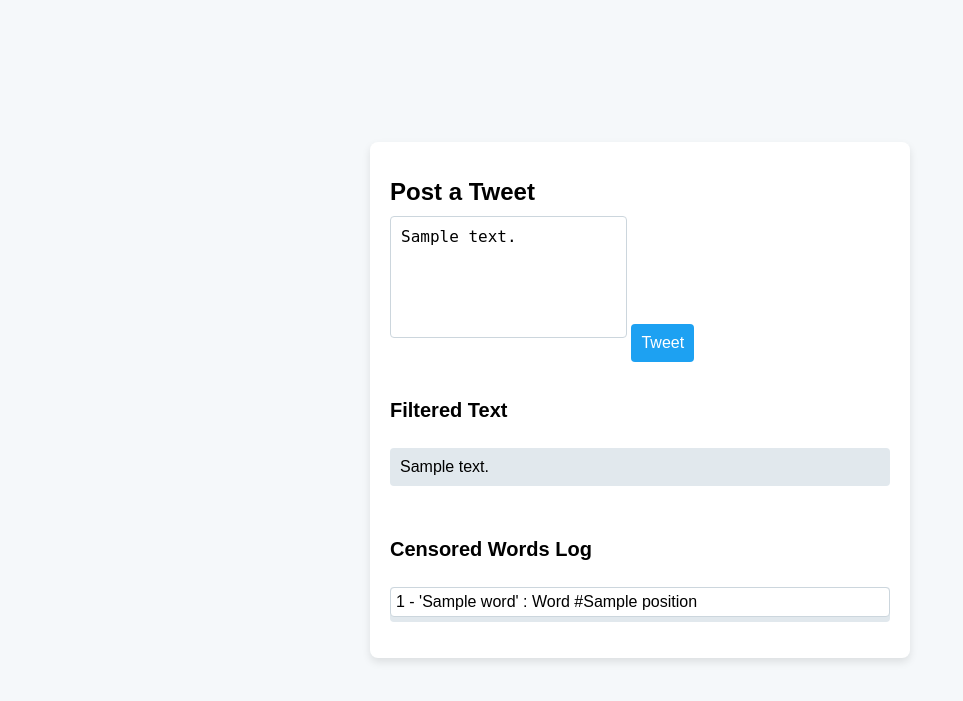
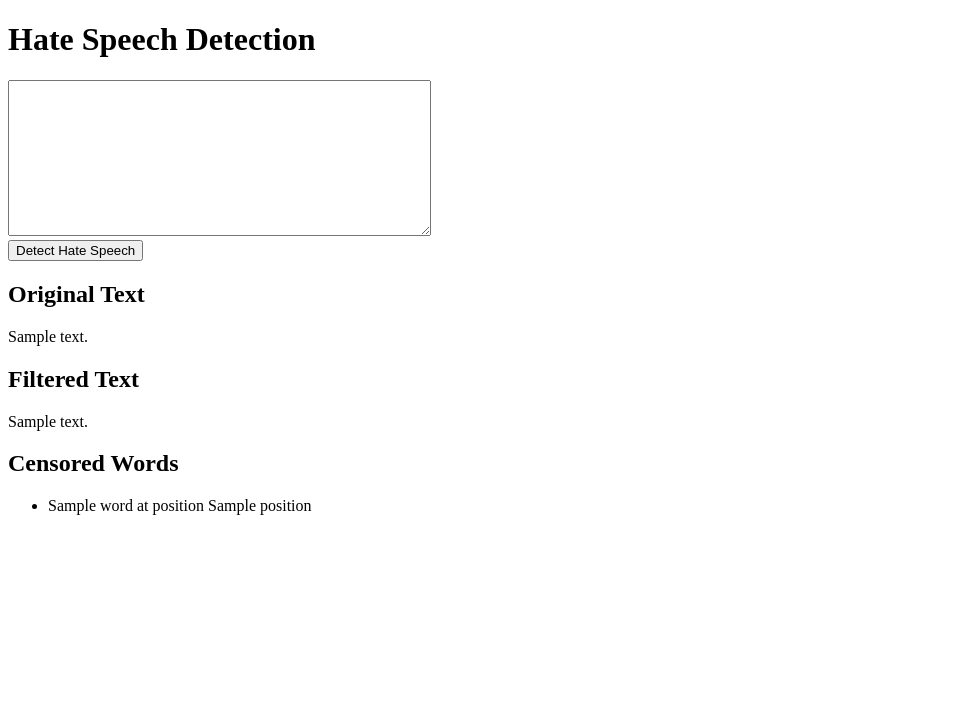
Before and after one commit to ahsanejaz1998/Final_project_2004, a Flask app: template templates/index.html in a window 1280 px wide. Shown: the top 701 px of the page, without its empty margins (0-963 px from the left). Run offline with Flask 3, Linux system fonts and the light colour scheme; the template is opened without the code that fills it: most values are stand-ins (such as "Sample title", 1, 10 or a date in 2020); parts of the project's set-up code (start-up, migrations or seed data) failed here and were passed over.

Commit message:
Integrated hate speech detection model with Flask app

```diff
--- a/app.py
+++ b/app.py
@@ -6,30 +6,63 @@
 # Purpose: Training four different models using the movies sentiment analysis dataset provided"
 
 from flask import Flask, render_template, request
+import joblib
+import re
+from nltk.tokenize import word_tokenize
+from nltk.corpus import stopwords
+stop_words = set(stopwords.words('english'))
 
 app = Flask(__name__)
 
+# Load the trained model and vectorizer
+model = joblib.load('logreg_model.pkl')
+vectorizer = joblib.load('vectorizer.pkl')
+
+# Preprocessing function (should match preprocessing in hate_speech.py)
+
+
+def preprocess_text(text):
+    text = text.lower()
+    text = re.sub(r"https\S+|www\S+http\S+", '', text)
+    text = re.sub(r'\@w+|\#', '', text)
+    text = re.sub(r'[^\w\s]', '', text)
+    text = re.sub(r'ð', '', text)
+    text_tokens = word_tokenize(text)
+    filtered_text = [w for w in text_tokens if not w in stop_words]
+    return " ".join(filtered_text)
+
 # Home Page
+
+
 @app.route('/')
 def index():
     return render_template('index.html')
 
 # POST - Hate Speech Filtering Results
+
+
 @app.route('/detect', methods=['POST'])
 def detect():
     text = request.form['text']
-    filtered_text, censored_words = fake_hate_speech_detection(text)
+    filtered_text, censored_words = detect_hate_speech(text)
     return render_template('index.html', original_text=text, filtered_text=filtered_text, censored_words=censored_words)
 
-def fake_hate_speech_detection(text):
 
-    # HARD CODED EXAMPLE - We need to put our classification model here to actually handle a library of hatespeech words.
+def detect_hate_speech(text):
+    # Preprocess the input text
+    preprocessed_text = preprocess_text(text)
+    # Transform the text using the vectorizer
+    transformed_text = vectorizer.transform([preprocessed_text])
+    # Predict hate speech (0 or 1) using the trained model
+    prediction = model.predict(transformed_text)[0]
+    # For demonstration, let's assume the model's output determines the hate speech words
     censored_words = []
     words = text.split()
-    for i, word in enumerate(words):
-        if word.lower() in ['hate', 'offensive', 'racist', 'threat']:
-            censored_words.append((word, i + 1))
-            words[i] = '****'
+    if prediction == 1:
+        for i, word in enumerate(words):
+            if word.lower() in ['hate', 'offensive', 'racist', 'threat']:
+                censored_words.append((word, i + 1))
+                words[i] = '****'
     filtered_text = ' '.join(words)
     return filtered_text, censored_words
 
@@ -38,5 +71,6 @@ def fake_hate_speech_detection(text):
 def utility_processor():
     return dict(enumerate=enumerate)
 
+
 if __name__ == '__main__':
     app.run(debug=True)
--- a/templates/index.html
+++ b/templates/index.html
@@ -2,35 +2,25 @@
 <html lang="en">
 <head>
     <meta charset="UTF-8">
-    <meta name="viewport" content="width=device-width, initial-scale=1.0">
     <title>Hate Speech Detection</title>
-    <link rel="stylesheet" href="{{ url_for('static', filename='css/styles.css') }}">
 </head>
 <body>
-    <div class="container">
-        <div class="tweet-box">
-            <h1>Post a Tweet</h1>
-            <form method="post" action="/detect">
-                <textarea name="text" id="tweet-input" placeholder="What's happening?" required>{{ original_text if original_text else '' }}</textarea>
-                <button type="submit">Tweet</button>
+    <h1>Hate Speech Detection</h1>
+    <form action="/detect" method="post">
+        <textarea name="text" rows="10" cols="50"></textarea><br>
+        <input type="submit" value="Detect Hate Speech">
     </form>
-        </div>
-        {% if filtered_text %}
-        <div class="result">
+    {% if original_text %}
+        <h2>Original Text</h2>
+        <p>{{ original_text }}</p>
         <h2>Filtered Text</h2>
-            <p id="filtered-text">{{ filtered_text }}</p>
-        </div>
-        {% endif %}
-        {% if censored_words %}
-        <div class="log">
-            <h2>Censored Words Log</h2>
+        <p>{{ filtered_text }}</p>
+        <h2>Censored Words</h2>
         <ul>
-                {% for index, (word, position) in enumerate(censored_words, start=1) %}
-                <li>{{ index }} - '{{ word }}' : Word #{{ position }}</li>
+        {% for word, position in censored_words %}
+            <li>{{ word }} at position {{ position }}</li>
         {% endfor %}
         </ul>
-        </div>
     {% endif %}
-    </div>
 </body>
 </html>
```
Lines whose indentation alone changed are shown as unchanged.
